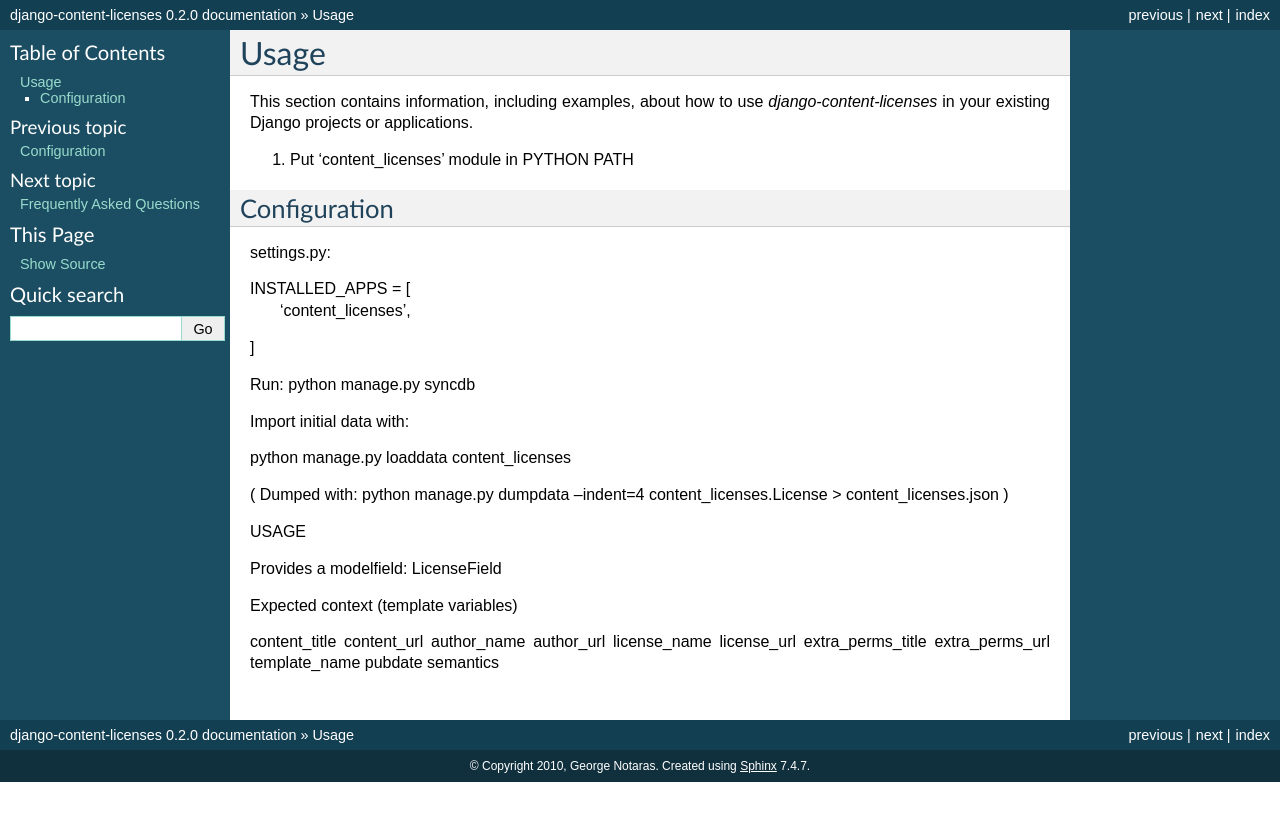
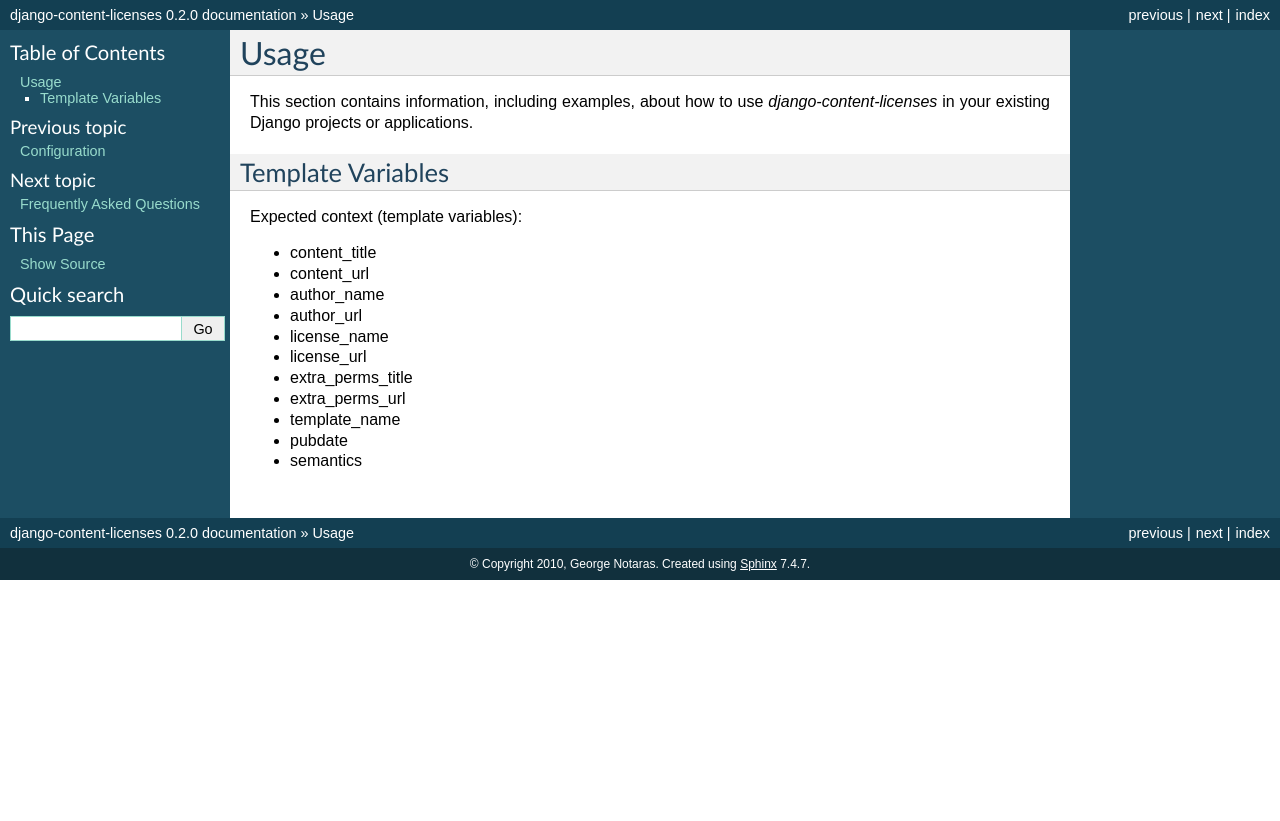
Before and after one commit to techdragon/django-content-licenses, a Sphinx documentation site: the page built from docs/usage.rst, in a window 1280 px wide. Shown: the top 821 px of the page. Built offline with Sphinx 7.4.7, drawn with Linux system fonts in a browser that asks for light colours.

Commit message:
Improved documentation

```diff
--- a/docs/index.rst
+++ b/docs/index.rst
@@ -3,9 +3,9 @@
    You can adapt this file completely to your liking, but it should at least
    contain the root `toctree` directive.
 
-=========================
+=======================================
 django-content-licenses's documentation
-=========================
+=======================================
 
 Copyright 2010 `George Notaras`_ <gnot [at] g-loaded.eu>
 
--- a/docs/usage.rst
+++ b/docs/usage.rst
@@ -7,40 +7,19 @@
 *django-content-licenses* in your existing Django projects or applications.
 
 
+Template Variables
+==================
 
-1. Put 'content_licenses' module in PYTHON PATH
+Expected context (template variables):
 
-Configuration
--------------
-settings.py:
-
-INSTALLED_APPS = [
-    'content_licenses',
-]
-
-Run: python manage.py syncdb
-
-Import initial data with:
-
-python manage.py loaddata content_licenses
-
-( Dumped with:  python manage.py dumpdata --indent=4 content_licenses.License > content_licenses.json )
-
-USAGE
-
-Provides a modelfield:  LicenseField
-
-
-Expected context (template variables)
-
-content_title
-content_url
-author_name
-author_url
-license_name
-license_url
-extra_perms_title
-extra_perms_url
-template_name
-pubdate
-semantics
+- content_title
+- content_url
+- author_name
+- author_url
+- license_name
+- license_url
+- extra_perms_title
+- extra_perms_url
+- template_name
+- pubdate
+- semantics
```
Also changed, not shown: docs/configuration.rst (+14 -10 lines).
